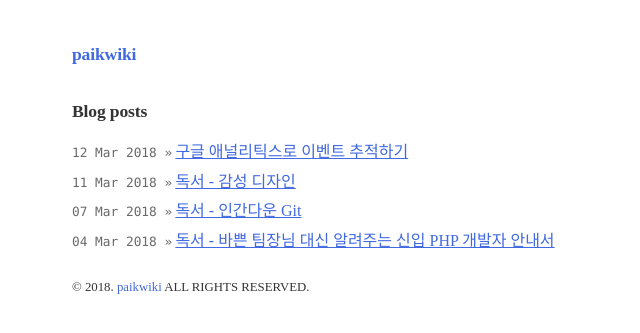
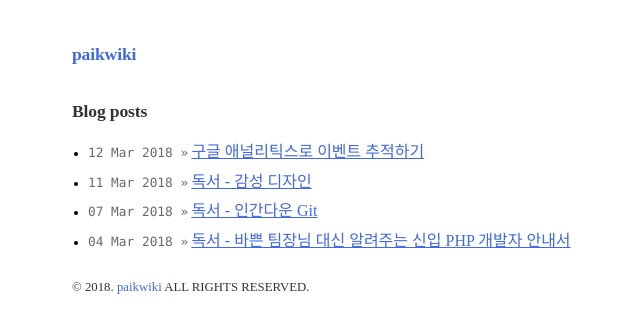
Before and after one commit to paikwiki/paikwiki.github.io, a Jekyll site: the page built from index.html, in a window 1280 px wide. Shown: the top 333 px of the page, without its empty margins (224-864 px from the left). Built offline with Jekyll 4.4.1, drawn with Linux system fonts in a browser that asks for light colours; some web fonts are replaced.

Commit message:
Add left margin of <li>

```diff
--- a/_sass/basic.scss
+++ b/_sass/basic.scss
@@ -3,7 +3,6 @@ $linkColorVisited: crimson;
 
 /* CSS Reset */
 * { margin: 0; padding: 0; box-sizing: border-box; }
-li { list-style: none; }
 a { text-decoration: none; }
 img { border: 0; }
 
@@ -32,6 +31,10 @@ h3, h4, h5, h6 {
   font-weight: normal;
   letter-spacing: -0.01rem;
   text-decoration: underline;
+}
+
+li {
+  margin-left: 1rem;
 }
 
 a {
```
